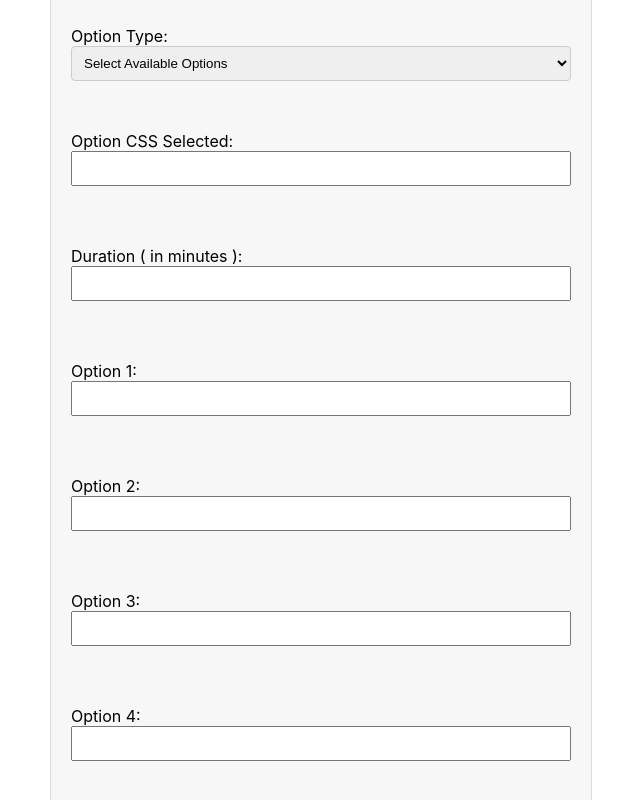
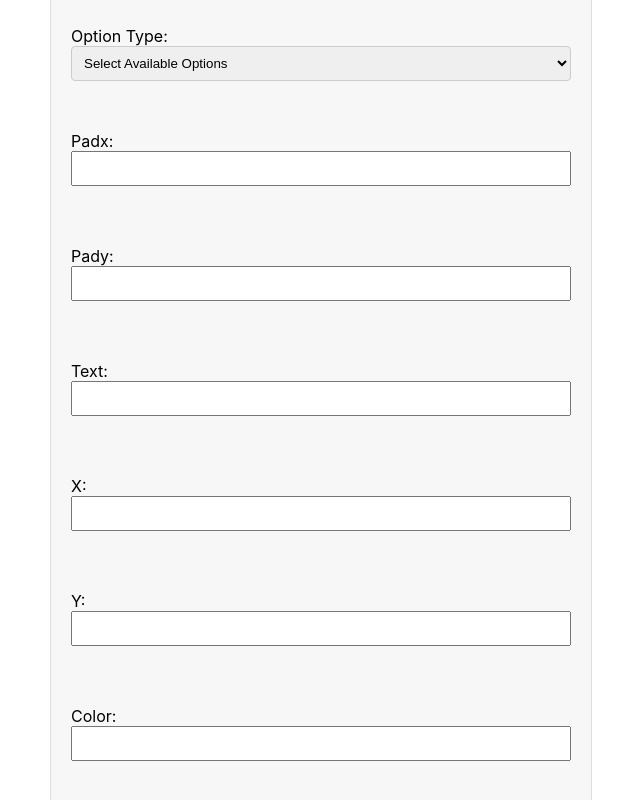
Before and after one commit to Swapnilchavan13/QandAFrontend, a React (Create React App) app in the folder qanda-app/: page /addvideodata in a window 1280 px wide. Shown: the part 1080-1880 px from the top of the page, without its empty margins (319-959 px from the left). Built offline with nearby package versions, Linux system fonts and the light colour scheme.

Commit message:
updated code

```diff
--- a/qanda-app/src/component/Addvideodata.js
+++ b/qanda-app/src/component/Addvideodata.js
@@ -12,7 +12,7 @@ function Addvideodata() {
     questionDesc:'',
     questionTypeID: '',
     option: '',
-    optionDesc:'',
+    optionsdesc:'',
     duration:'',
     optionOne:'',
     optionTwo:'',
@@ -39,21 +39,52 @@ function Addvideodata() {
 
   const optionMapping = {
     2: [
-      "{padx:177, pady:60, text:font_style_45, x:0,y:424},{padx:192, pady:54, text:font_style_45,x:0,y:617}"
+      {padx:{"padx1":177,"padx2":192}},
+      {pady:{"pady1":60,"pady2":54,}},
+      {text: "font_style_45"},
+      {x:{"x1":0,"x2":0}},
+      {y:{"y1":424,"y2":617}},
+      {color:"red"}
+
+    ],
+
+  3: [
+    {"padx1":177,"padx2":192},
+    {"pady1":60,"pady2":54},
+    {text: "font_style_45"},
+    {"x1":0,"x2":0},
+    {"y1":424,"y2":617},
+    {color:"red"}
+
   ],
-  3: [
-    "{padx:177, pady:60, text:font_style_45,x:0,y:424},{padx:192, pady:54, text:font_style_45,x:0,y:617}"
-],
-4: [
-  "{padx:57, pady:27, text:font_style_45,x:0,y:291},{padx:4, pady:27, text:font_style_45,x:0,y:418},{padx:64, pady:27, text:font_style_45,x:0,y:545},{padx:44, pady:27, text:font_style_45,x:0,y:672}",
+
+    4: [
+      {"padx1":57,"padx2":4, "padx3":64, "padx4":44},
+      {"pady1":27, "pady2":27, "pady3":27, "pady4":27},
+      {text:"font_style_45"},
+      {"x1":0,"x2":0,"x3":0,"x4":0},
+      {"y1":291,"y2":418,"y3":545,"y4":672},
+      {color:"red"}
 ],
 5.1: [
-  "{padx:110, pady:22, text:font_style_45,x:0,y:230},{padx:180, pady:22, text:font_style_45,x:0,y:345},{padx:170, pady:22, text:font_style_45,x:0,y:460},{padx:80, pady:0,text:font_style_45,x:0,y:575},{padx:80, pady:22, text:font_style_45,x:0,y:690}"
-],
-5.2: [
-  "{padx:20, pady:22, text:font_style_45,x:0,y:230},{padx:20, pady:22, text:font_style_45,x:0,y:345},{padx:45, pady:20, text:font_style_45,x:0,y:462},{padx:128, pady:22, text:font_style_45,x:0,y:575},{padx:39, pady:17, text:font_style_45,x:0,y:692}"
+  {"padx1":110,"padx2":180, "padx3":170, "padx4":80, "padx5":80},
+  {"pady1":22, "pady2":22, "pady3":22, "pady4":0, "pady5":22},
+  {text:"font_style_45"},
+  {"x1":0,"x2":0,"x3":0,"x4":0,"x5":0},
+  {"y1":230,"y2":345,"y3":460,"y4":575, "y5":690},
+  {color:"red"}
+
 ],
 
+5.2: [
+ {"padx1":20,"padx2":20, "padx3":45, "padx4":128, "padx5":39},
+  {"pady1":22, "pady2":22, "pady3":20, "pady4":22, "pady5":17},
+  {text:"font_style_45"},
+  {"x1":0,"x2":0,"x3":0,"x4":0,"x5":0},
+  {"y1":230,"y2":345,"y3":462,"y4":575, "y5":692},
+  {color:"red"}
+
+],
   };
 
 
@@ -72,7 +103,7 @@ function Addvideodata() {
     setFormData({
       ...formData,
       option: optionid,
-      optionDesc: optionMapping[optionid] || "",
+      optionsdesc: optionMapping[optionid] || "",
 
     });
   };
@@ -248,11 +279,11 @@ function Addvideodata() {
       <br />
       <br />
       <label>
-        Option CSS Selected:
+        Padx:
         <input
           type="text"
-          name="optionDesc"
-          value={formData.optionDesc}
+          name="padx"
+          value={JSON.stringify(formData.optionsdesc[0])}
           onChange={handleChange}
           readOnly
         />
@@ -260,6 +291,66 @@ function Addvideodata() {
       <br />
       <br/>
       <label>
+        Pady:
+        <input
+          type="text"
+          name="pady"
+          value={JSON.stringify(formData.optionsdesc[1])}
+          onChange={handleChange}
+          readOnly
+        />
+      </label>
+      <br />
+      <br/>
+      <label>
+      <label>
+        Text:
+        <input
+          type="text"
+          name="text"
+          value={JSON.stringify(formData.optionsdesc[2])}
+          onChange={handleChange}
+          readOnly
+        />
+      </label>
+      <br />
+      <br/>
+      <label>
+        X:
+        <input
+          type="text"
+          name="x"
+          value={JSON.stringify(formData.optionsdesc[3])}
+          onChange={handleChange}
+          readOnly
+        />
+      </label>
+      <br />
+      <br/>
+      <label>
+        Y:
+        <input
+          type="text"
+          name="y"
+          value={JSON.stringify(formData.optionsdesc[4])}
+          onChange={handleChange}
+          readOnly
+        />
+      </label>
+      <br />
+      <br/>
+      <label>
+        Color:
+        <input
+          type="text"
+          name="color"
+          value={JSON.stringify(formData.optionsdesc[5])}
+          onChange={handleChange}
+          readOnly
+        />
+      </label>
+      <br />
+      <br/>
       Duration ( in minutes ):
         <input type="text" name="duration" value={formData.duration} onChange={handleChange} />
       </label>
```
